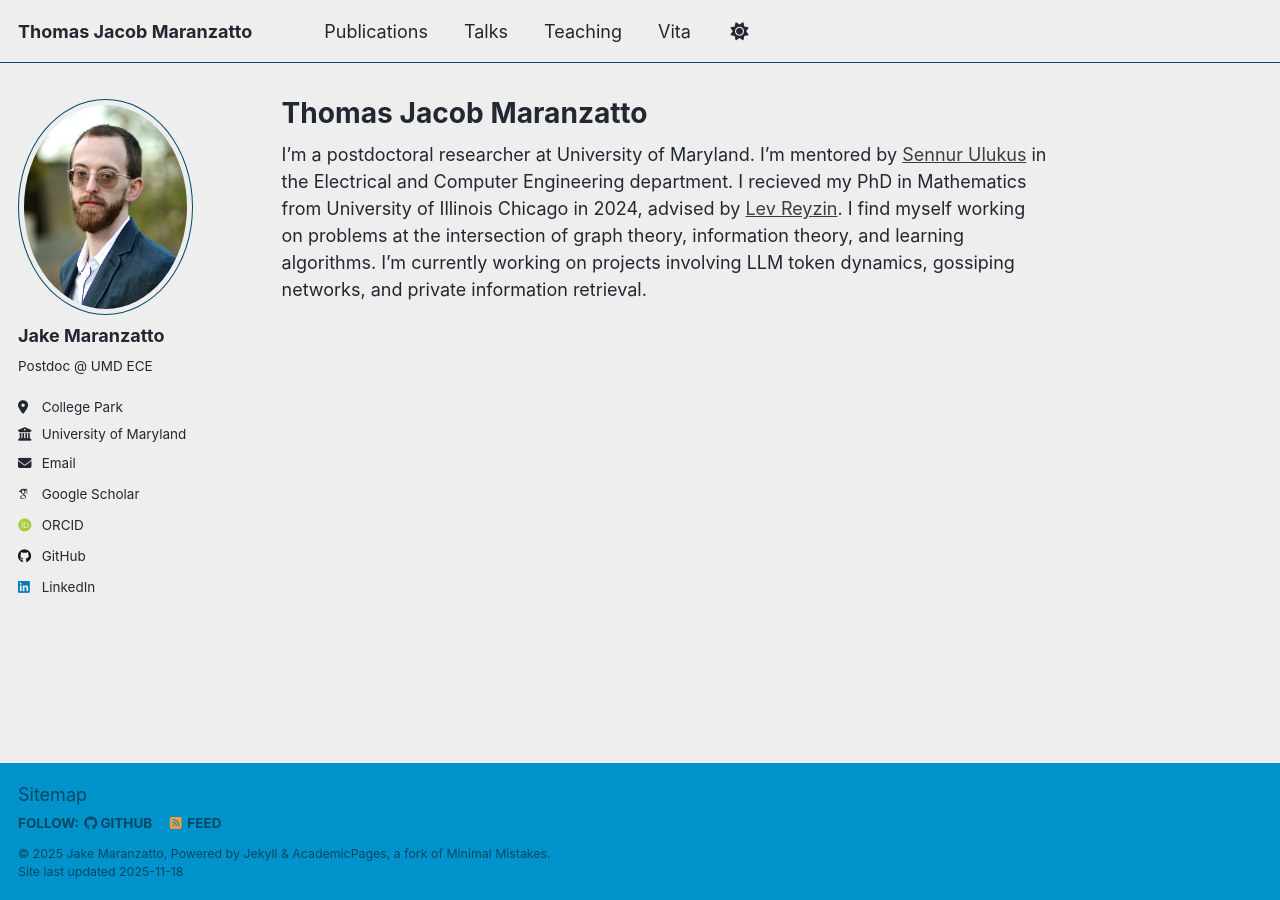
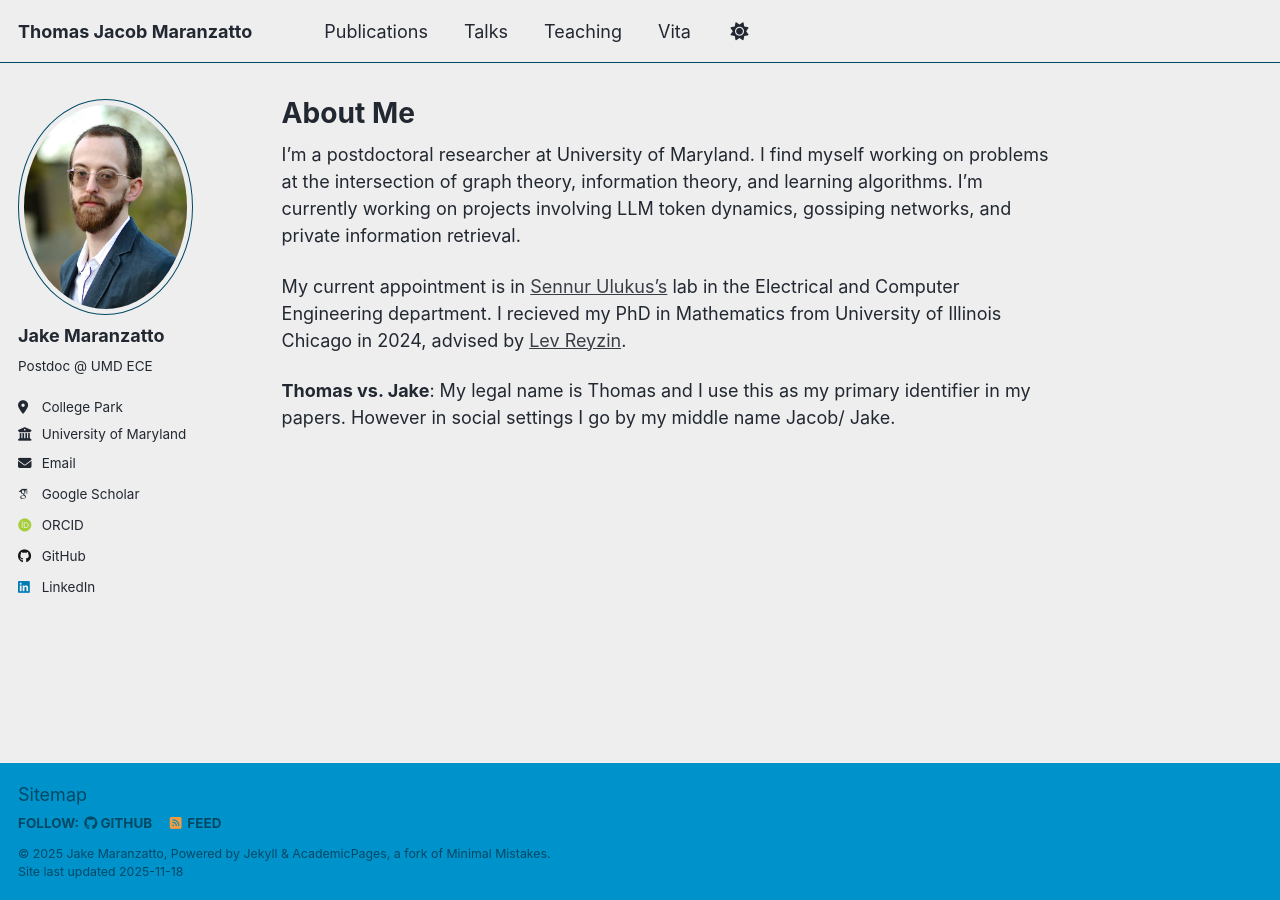
Before and after one commit to TMaranzatto/TMaranzatto.github.io, a Jekyll site: the page built from _pages/about.md, in a window 1280 px wide. Built offline with Jekyll 4.4.1, drawn with Linux system fonts in a browser that asks for light colours; some web fonts are replaced; a script that is not in the unit is left out.

Commit message:
Update about.md

```diff
--- a/_pages/about.md
+++ b/_pages/about.md
@@ -1,9 +1,14 @@
 ---
 permalink: /
-title: "Thomas Jacob Maranzatto"
+title: "About Me"
 author_profile: true
 redirect_from:
   - /about/
   - /about.html
 ---
-I'm a postdoctoral researcher at University of Maryland. I'm mentored by [Sennur Ulukus](https://user.eng.umd.edu/~ulukus/) in the Electrical and Computer Engineering department. I recieved my PhD in Mathematics from University of Illinois Chicago in 2024, advised by [Lev Reyzin](https://www.levreyzin.com/). I find myself working on problems at the intersection of graph theory, information theory, and learning algorithms. I'm currently working on projects involving LLM token dynamics, gossiping networks, and private information retrieval.
+I'm a postdoctoral researcher at University of Maryland. I find myself working on problems at the intersection of graph theory, information theory, and learning algorithms. I'm currently working on projects involving LLM token dynamics, gossiping networks, and private information retrieval.
+
+
+My current appointment is in [Sennur Ulukus's](https://user.eng.umd.edu/~ulukus/) lab in the Electrical and Computer Engineering department. I recieved my PhD in Mathematics from University of Illinois Chicago in 2024, advised by [Lev Reyzin](https://www.levreyzin.com/).
+
+**Thomas vs. Jake**: My legal name is Thomas and I use this as my primary identifier in my papers.  However in social settings I go by my middle name Jacob/ Jake.
```
